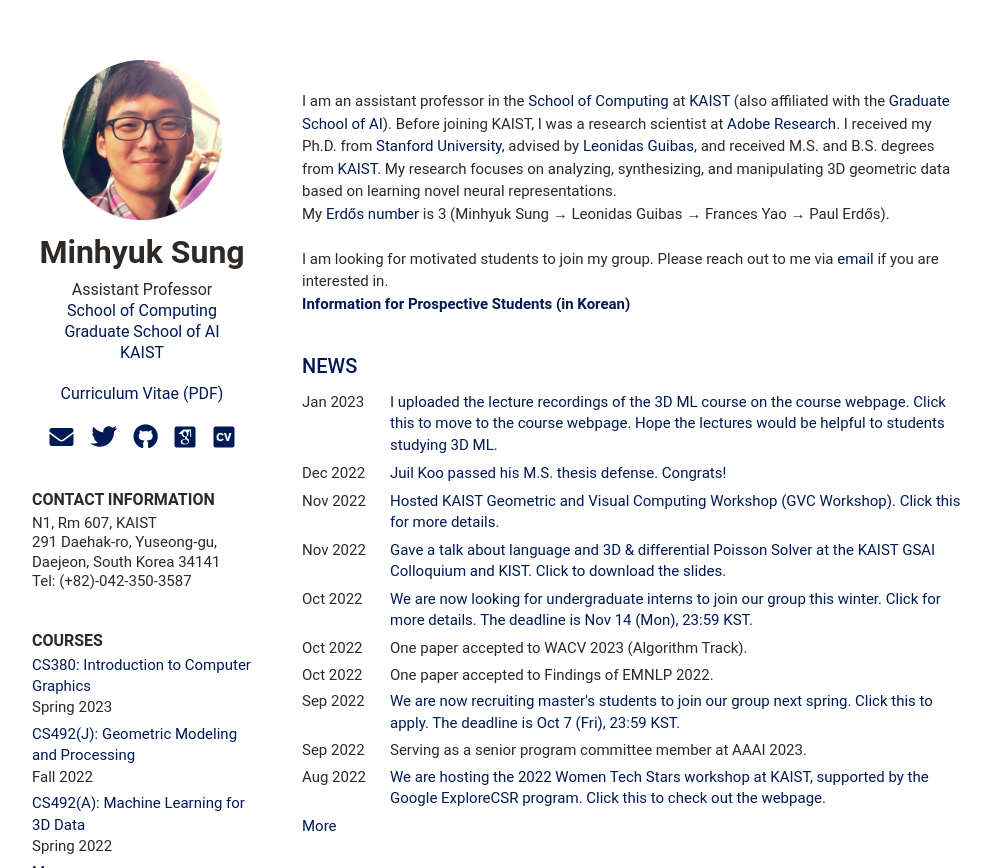
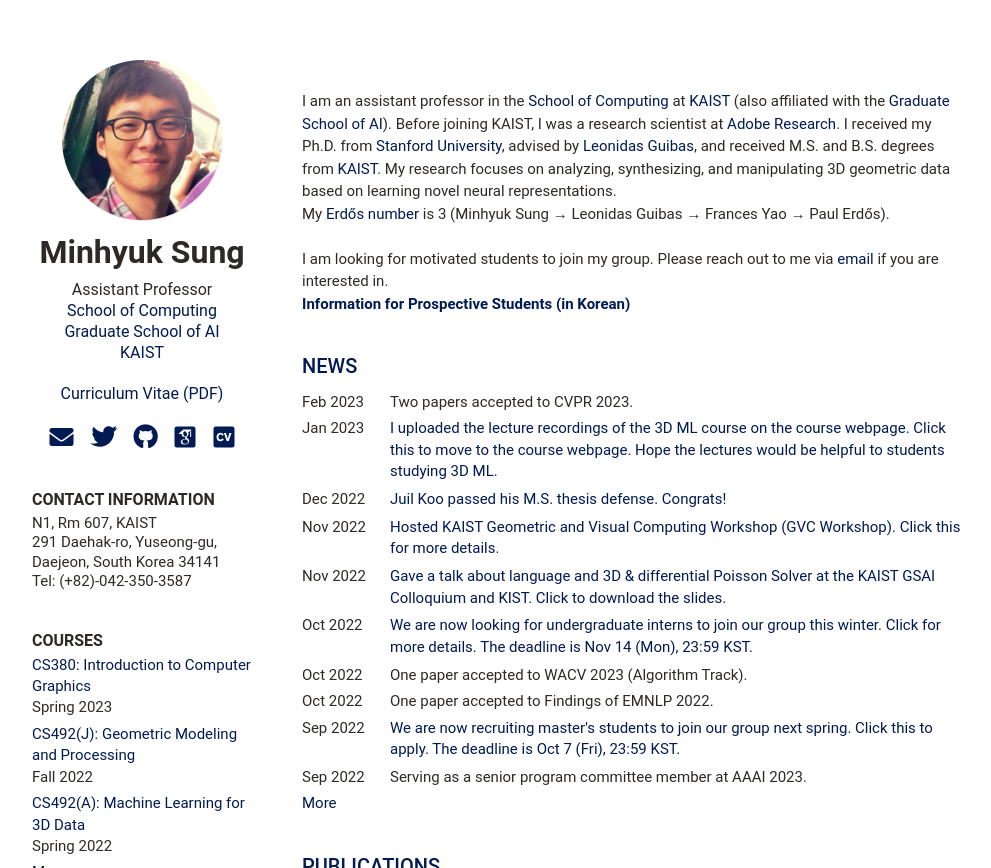
Before and after one commit to mhsung/mhsung.github.io, a Jekyll site: the page built from index.html, in a window 1280 px wide and 1400 px high, cut to the strip 0-868 px from the top of the window. Shown: the whole strip, without its empty margins (126-1117 px from the left). Built offline with Jekyll 4.4.1, drawn with Linux system fonts in a browser that asks for light colours; some web fonts are replaced; some of the changed text lies outside the part shown.

Commit message:
Updated.

```diff
--- a/_data/news.yml
+++ b/_data/news.yml
@@ -1,4 +1,6 @@
 news:
+    - title: "Two papers accepted to CVPR 2023."
+      time: Feb 2023
     - title: I uploaded the lecture recordings of the 3D ML course on the course webpage. Click this to move to the course webpage. Hope the lectures would be helpful to students studying 3D ML.
       time: Jan 2023
       link: https://mhsung.github.io/kaist-cs492a-spring-2022/
```
Also changed, not shown: _data/students.yml (+11 -7 lines).
